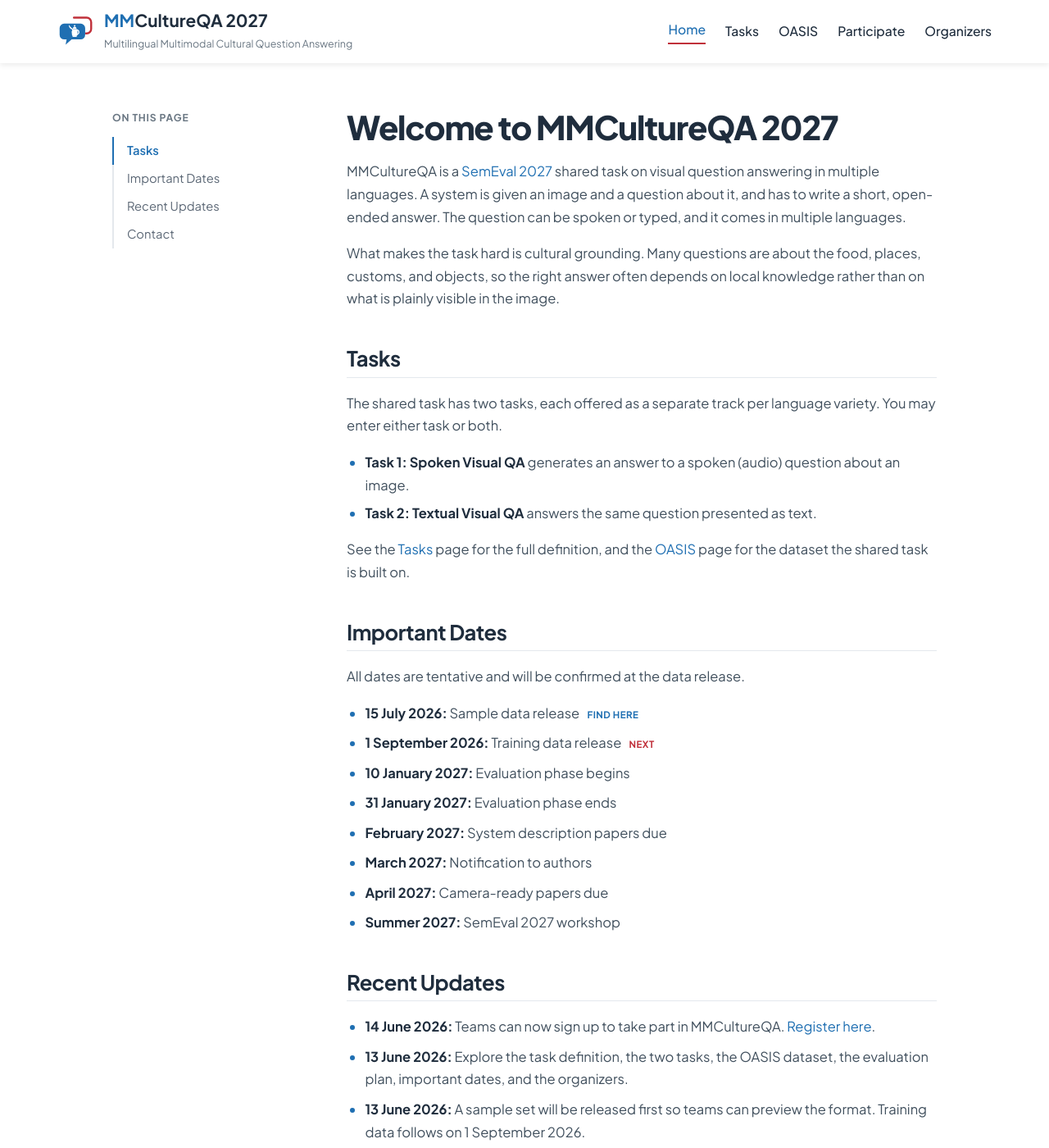
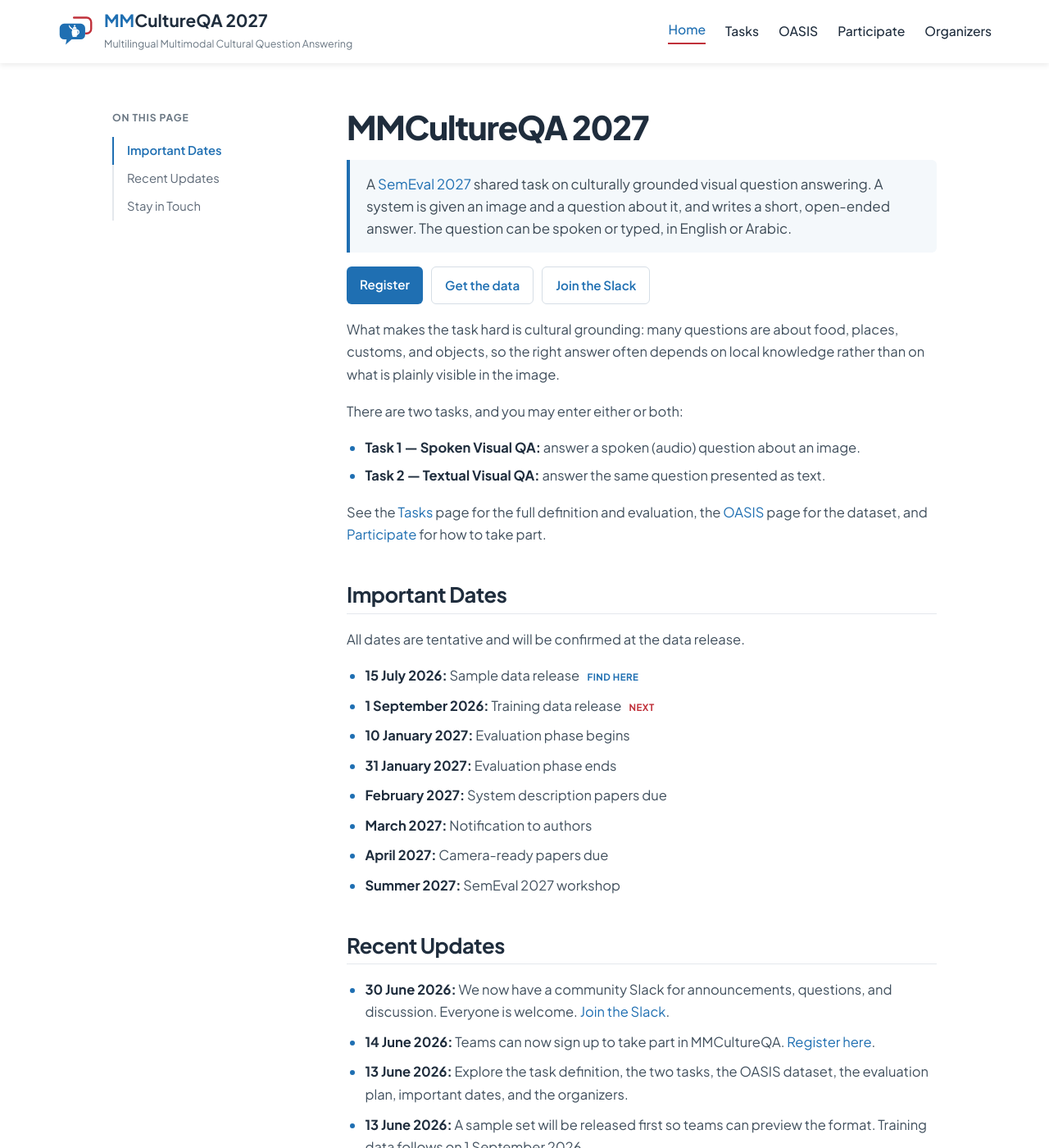
Before and after one commit to mmcultureqa-semeval27/mmcultureqa-semeval27.github.io, a Jekyll site: the page built from index.md, in a window 1280 px wide and 1400 px high. Shown: the whole window at 82% size. Built offline with Jekyll 4.4.1, drawn with Linux system fonts in a browser that asks for light colours; some of the changed text lies outside the part shown.

Commit message:
Simplify site: cut cross-page repetition, tighten Home as a hub, add community Slack
- Trim Home to a concise hub with clear CTAs (Register / Get data / Join Slack);
  move the detailed task definitions to the Tasks page instead of duplicating them
- Remove FAQ items that restated content already on the page (eligibility,
  per-track entry, evaluation metrics); keep participation logistics
- Replace the 'mailing list being set up' placeholder text with the new Slack
  channel across Home, Participate, FAQ, and footer
- Add slack_url shared link and a Slack announcement to the updates feed

Co-Authored-By: Claude Opus 4.8 <noreply@anthropic.com>

```diff
--- a/_config.yml
+++ b/_config.yml
@@ -8,6 +8,7 @@ permalink: pretty
 # Shared links (edit in one place)
 registration_url: "https://docs.google.com/forms/d/15-Vbs82rBF6TCwxT4aAiJDWiiDqPI6uaggz95qStSkQ/viewform"
 dataset_url: "https://huggingface.co/datasets/QCRI/MMCQA-SemEval27"
+slack_url: "https://join.slack.com/t/mm-eval/shared_invite/zt-41j09ml4j-WMn0NzhqAgT9ZK6e1L8eBA"
 
 sass:
   sass_dir: _sass
--- a/_data/updates.yml
+++ b/_data/updates.yml
@@ -1,3 +1,8 @@
+- date: "30 June 2026"
+  title: "Join us on Slack"
+  text: "We now have a community Slack for announcements, questions, and discussion. Everyone is welcome."
+  link: "https://join.slack.com/t/mm-eval/shared_invite/zt-41j09ml4j-WMn0NzhqAgT9ZK6e1L8eBA"
+  link_text: "Join the Slack"
 - date: "14 June 2026"
   title: "Registration is open"
   text: "Teams can now sign up to take part in MMCultureQA."
--- a/_includes/footer.html
+++ b/_includes/footer.html
@@ -2,6 +2,7 @@
   <div class="container">
     <p class="f-name">MMCultureQA 2027</p>
     <p>A <a href="https://semeval.github.io/SemEval2027/" rel="noopener" target="_blank">SemEval 2027</a> shared task on multilingual multimodal cultural question answering.</p>
+    <p><a href="{{ site.slack_url }}" rel="noopener" target="_blank">Slack</a> · <a href="{{ site.dataset_url }}" rel="noopener" target="_blank">Dataset</a> · <a href="{{ site.registration_url }}" rel="noopener" target="_blank">Register</a></p>
     <p>© {{ site.time | date: "%Y" }} MMCultureQA. Data under CC&nbsp;BY-NC-SA&nbsp;4.0.</p>
   </div>
 </footer>
--- a/index.md
+++ b/index.md
@@ -3,21 +3,24 @@ title: "Home"
 description: "SemEval 2027 shared task on multilingual multimodal cultural question answering: open-ended visual question answering in English and Arabic varieties, with spoken and textual questions."
 ---
 
-# Welcome to MMCultureQA 2027
+# MMCultureQA 2027
 
-MMCultureQA is a [SemEval 2027](https://semeval.github.io/SemEval2027/) shared task on visual question answering in multiple languages. A system is given an image and a question about it, and has to write a short, open-ended answer. The question can be spoken or typed, and it comes in multiple languages.
+<p class="lead-box">A <a href="https://semeval.github.io/SemEval2027/" rel="noopener" target="_blank">SemEval 2027</a> shared task on culturally grounded visual question answering. A system is given an image and a question about it, and writes a short, open-ended answer. The question can be spoken or typed, in English or Arabic.</p>
 
+<p class="buttons">
+  <a class="btn" href="{{ site.registration_url }}" rel="noopener" target="_blank">Register</a>
+  <a class="btn secondary" href="{{ site.dataset_url }}" rel="noopener" target="_blank">Get the data</a>
+  <a class="btn secondary" href="{{ site.slack_url }}" rel="noopener" target="_blank">Join the Slack</a>
+</p>
 
-What makes the task hard is cultural grounding. Many questions are about the food, places, customs, and objects, so the right answer often depends on local knowledge rather than on what is plainly visible in the image.
+What makes the task hard is cultural grounding: many questions are about food, places, customs, and objects, so the right answer often depends on local knowledge rather than on what is plainly visible in the image.
 
-## Tasks
+There are two tasks, and you may enter either or both:
 
-The shared task has two tasks, each offered as a separate track per language variety. You may enter either task or both.
+- **Task 1 — Spoken Visual QA:** answer a spoken (audio) question about an image.
+- **Task 2 — Textual Visual QA:** answer the same question presented as text.
 
-- **Task 1: Spoken Visual QA** generates an answer to a spoken (audio) question about an image.
-- **Task 2: Textual Visual QA** answers the same question presented as text.
-
-See the [Tasks](/tasks/) page for the full definition, and the [OASIS](/oasis/) page for the dataset the shared task is built on.
+See the [Tasks](/tasks/) page for the full definition and evaluation, the [OASIS](/oasis/) page for the dataset, and [Participate](/participate/) for how to take part.
 
 ## Important Dates
 
@@ -38,7 +41,6 @@ All dates are tentative and will be confirmed at the data release.
   {% endfor %}
 </ul>
 
-## Contact
+## Stay in Touch
 
-Registration is open: [sign up using the registration form]({{ site.registration_url }}).
-For full details on taking part, see the [Participate](/participate/) page. A participant mailing list is being set up and will be linked here, and for other questions you can contact the [organizers](/organizers/).
+[Join our Slack]({{ site.slack_url }}) for announcements, questions, and discussion — it is the best place to keep up with the task. For anything else, reach the [organizers](/organizers/).
```
Also changed, not shown: _data/faq.yml (+5 -23 lines), participate.md (+3 -2 lines).
